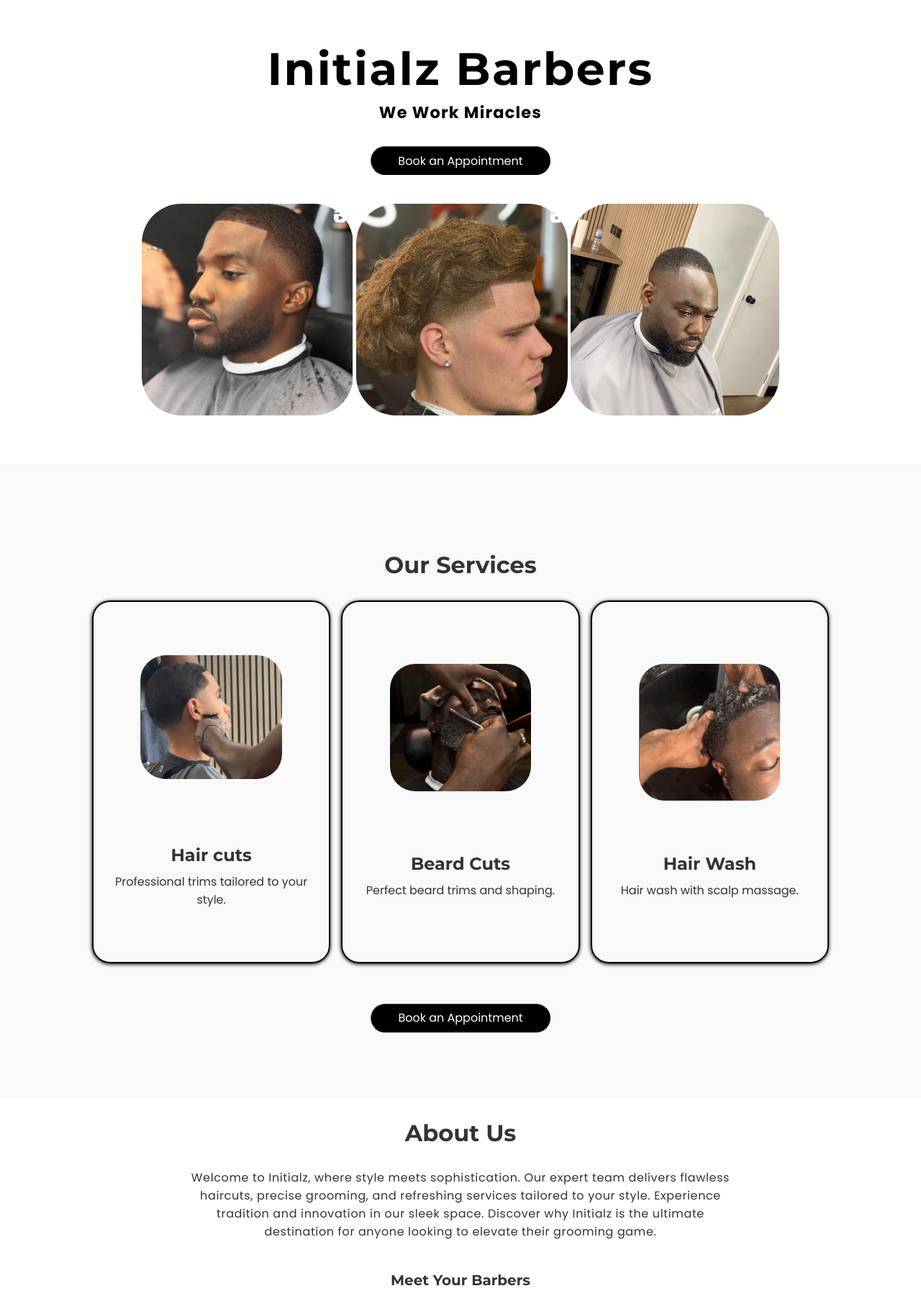
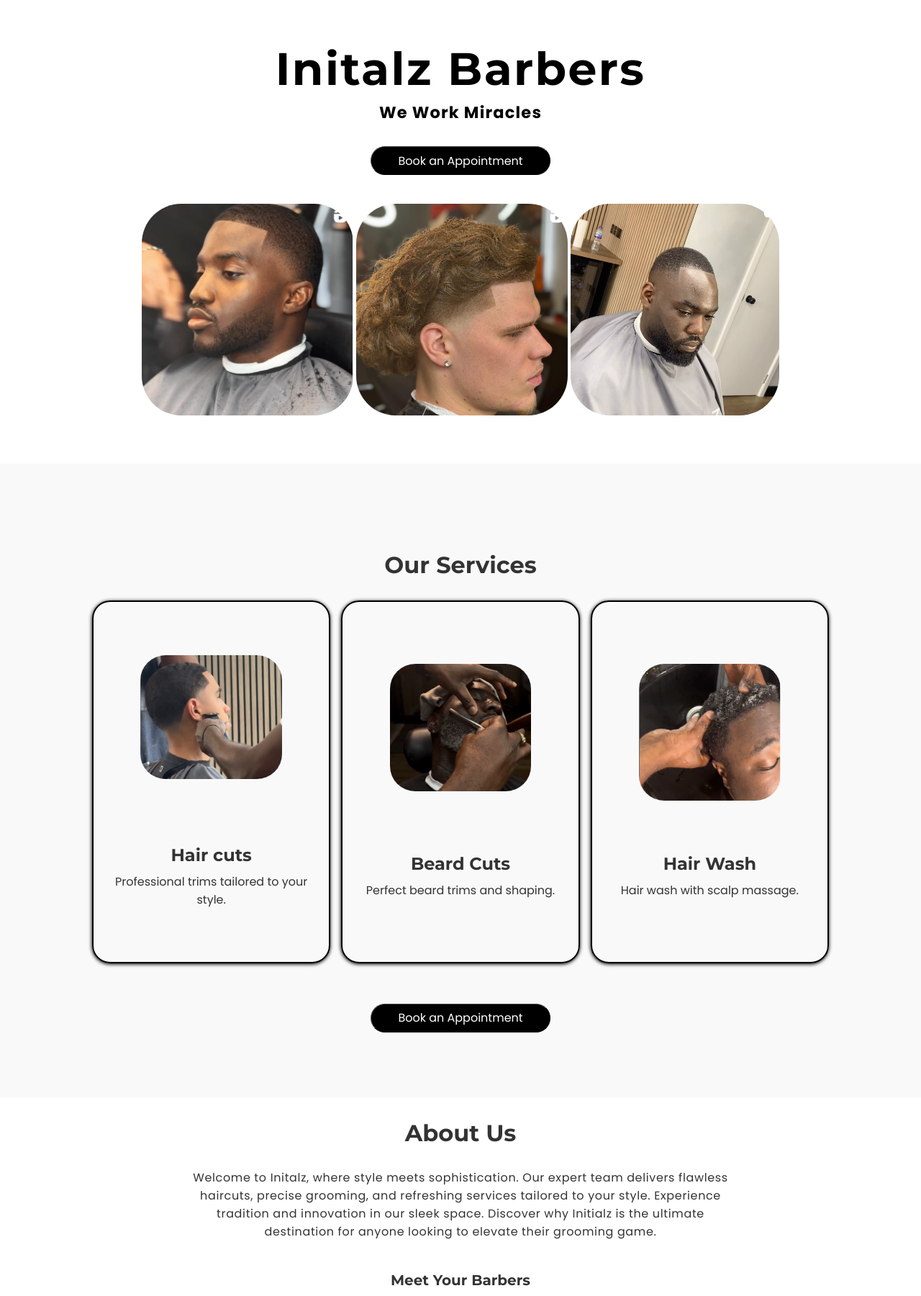
Before and after one commit to DAJ350/Initialz-Barbers-Homepage, a plain HTML site: page index.html in a window 1280 px wide. Shown: the part 96-1896 px from the top of the page at 72% size. Drawn offline with Linux system fonts and the light colour scheme.

Commit message:
Business name correction index.html

```diff
--- a/index.html
+++ b/index.html
@@ -34,7 +34,7 @@
 
       <div class="left_container">
         <div class="title">
-          <h1>Initialz Barbers</h1>
+          <h1>Initalz Barbers</h1>
         </div>
         <div class="subheading">
           <h3>We Work Miracles</h3>
@@ -101,7 +101,7 @@
         <h2>About Us</h2>
       </div>
       <div class='about_us_description'>
-        <p>Welcome to Initialz, where style meets sophistication. Our expert team delivers flawless haircuts, precise grooming, and refreshing services tailored to your style. Experience tradition and innovation in our sleek space. Discover why Initialz is the ultimate destination for anyone looking to elevate their grooming game.</p>
+        <p>Welcome to Initalz, where style meets sophistication. Our expert team delivers flawless haircuts, precise grooming, and refreshing services tailored to your style. Experience tradition and innovation in our sleek space. Discover why Initialz is the ultimate destination for anyone looking to elevate their grooming game.</p>
       </div>
 
       <div class="barber_team_section">
```
